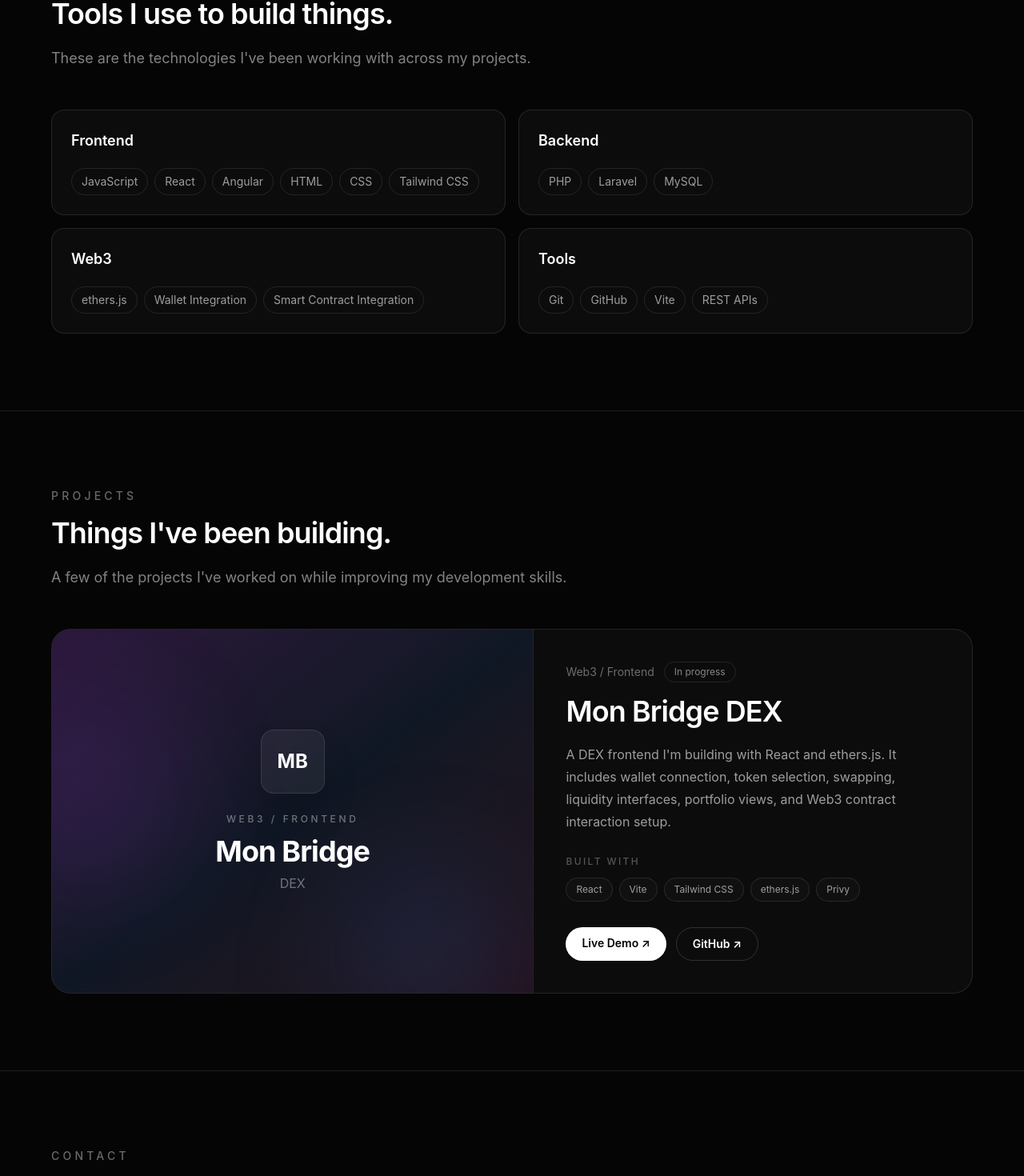
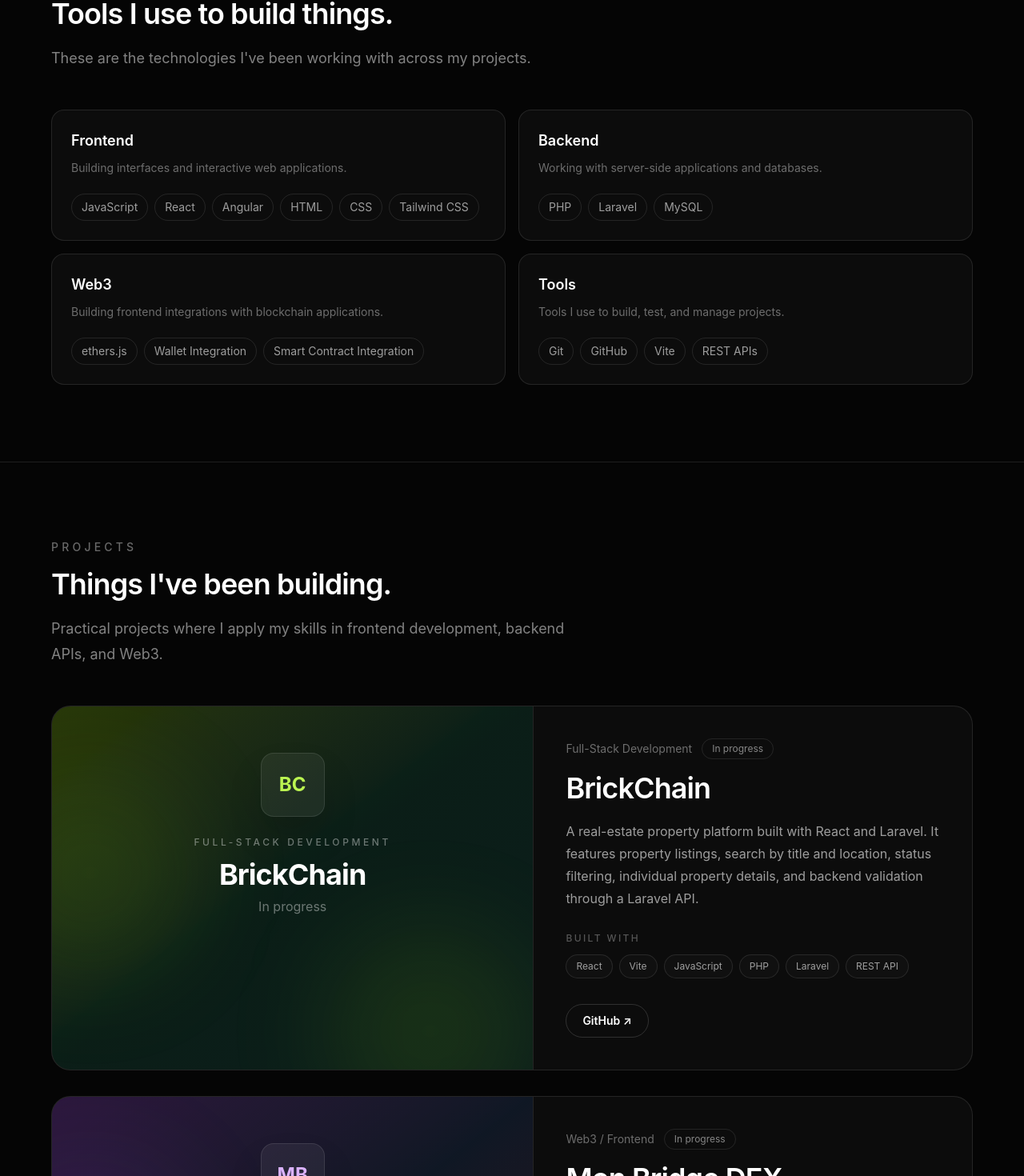
Before and after one commit to MakkyHive/MakkyPortfolio, a React (Vite) app: page / in a window 1280 px wide. Shown: the part 1543-3013 px from the top of the page at 80% size. Built offline with nearby package versions, Linux system fonts and the light colour scheme.

Commit message:
feat: add BrickChain to portfolio

```diff
--- a/src/components/Projects.jsx
+++ b/src/components/Projects.jsx
@@ -1,23 +1,59 @@
+
 import { motion } from "framer-motion";
 
 const projects = [
   {
+    title: "BrickChain",
+    initials: "BC",
+    description:
+      "A real-estate property platform built with React and Laravel. It features property listings, search by title and location, status filtering, individual property details, and backend validation through a Laravel API.",
+    stack: [
+      "React",
+      "Vite",
+      "JavaScript",
+      "PHP",
+      "Laravel",
+      "REST API",
+    ],
+    type: "Full-Stack Development",
+    status: "In progress",
+    github: "https://github.com/MakkyHive/Brickchain-frontend",
+    accent:
+      "from-lime-400/20 via-emerald-500/10 to-teal-500/10",
+    glow: "bg-lime-400/10",
+    iconColor: "text-lime-300",
+  },
+  {
     title: "Mon Bridge DEX",
+    initials: "MB",
     description:
-      "A DEX frontend I'm building with React and ethers.js. It includes wallet connection, token selection, swapping, liquidity interfaces, portfolio views, and Web3 contract interaction setup.",
-    stack: ["React", "Vite", "Tailwind CSS", "ethers.js", "Privy"],
+      "A decentralized exchange frontend I'm building with React and ethers.js. The project includes wallet onboarding, token selection, swap and liquidity interfaces, and Web3 integration setup.",
+    stack: [
+      "React",
+      "Vite",
+      "Tailwind CSS",
+      "ethers.js 5.7.2",
+      "Privy",
+    ],
     type: "Web3 / Frontend",
     status: "In progress",
     github: "https://github.com/MakkyHive/statc-frontend-new",
-    demo: "https://statc-frontend-nig4zyp73-makktechs-projects.vercel.app",
+    demo:
+      "https://statc-frontend-nig4zyp73-makktechs-projects.vercel.app",
+    accent:
+      "from-purple-500/20 via-blue-500/10 to-pink-500/10",
+    glow: "bg-purple-500/10",
+    iconColor: "text-purple-300",
   },
 ];
 
 function Projects() {
   return (
-    <section id="projects" className="border-t border-white/10 px-6 py-24">
+    <section
+      id="projects"
+      className="border-t border-white/10 px-6 py-24"
+    >
       <div className="mx-auto max-w-6xl">
-        {/* Section heading */}
         <div className="max-w-2xl">
           <p className="text-sm font-medium uppercase tracking-[0.3em] text-white/40">
             Projects
@@ -28,54 +64,67 @@ function Projects() {
           </h2>
 
           <p className="mt-5 text-lg leading-8 text-white/50">
-            A few of the projects I've worked on while improving my
-            development skills.
+            Practical projects where I apply my skills in
+            frontend development, backend APIs, and Web3.
           </p>
         </div>
 
-        {/* Projects */}
         <div className="mt-12 space-y-8">
-          {projects.map((project) => (
+          {projects.map((project, index) => (
             <motion.article
               key={project.title}
-              initial={{ opacity: 0, y: 30 }}
+              initial={{ opacity: 0, y: 24 }}
               whileInView={{ opacity: 1, y: 0 }}
-              viewport={{ once: true, amount: 0.2 }}
-              transition={{ duration: 0.6 }}
+              viewport={{ once: true, amount: 0.15 }}
+              transition={{ duration: 0.5, delay: index * 0.1 }}
               className="group overflow-hidden rounded-3xl border border-white/10 bg-white/[0.03]"
             >
               <div className="grid md:grid-cols-[1.1fr_1fr]">
                 {/* Project visual */}
-                <div className="relative min-h-[380px] overflow-hidden border-b border-white/10 md:border-b-0 md:border-r">
-                  <div className="absolute inset-0 bg-gradient-to-br from-purple-500/20 via-blue-500/10 to-pink-500/10 transition duration-700 group-hover:scale-105" />
+                <div className="relative min-h-[320px] overflow-hidden border-b border-white/10 md:border-b-0 md:border-r">
+                  <div
+                    className={`absolute inset-0 bg-gradient-to-br ${project.accent} transition-transform duration-700 group-hover:scale-105`}
+                  />
 
-                  <div className="absolute -left-20 top-20 h-64 w-64 rounded-full bg-purple-500/10 blur-3xl" />
+                  <div
+                    className={`absolute -left-20 top-20 h-64 w-64 rounded-full ${project.glow} blur-3xl`}
+                  />
 
-                  <div className="absolute -bottom-20 right-0 h-64 w-64 rounded-full bg-blue-500/10 blur-3xl" />
+                  <div
+                    className={`absolute -bottom-20 right-0 h-64 w-64 rounded-full ${project.glow} blur-3xl`}
+                  />
 
-                  <div className="relative flex h-full min-h-[380px] items-center justify-center p-8">
+                  <div className="relative flex min-h-[320px] items-center justify-center p-8">
                     <div className="text-center">
-                      <div className="mx-auto flex h-20 w-20 items-center justify-center rounded-2xl border border-white/10 bg-white/[0.06] shadow-2xl">
-                        <span className="text-2xl font-bold">MB</span>
+                      <div
+                        className={`mx-auto flex h-20 w-20 items-center justify-center rounded-2xl border border-white/10 bg-white/[0.06] shadow-2xl ${project.iconColor}`}
+                      >
+                        <span className="text-2xl font-bold">
+                          {project.initials}
+                        </span>
                       </div>
 
                       <p className="mt-6 text-xs font-medium uppercase tracking-[0.3em] text-white/40">
                         {project.type}
                       </p>
 
-                      <h3 className="mt-3 text-4xl font-bold tracking-tight">
-                        Mon Bridge
+                      <h3 className="mt-3 text-3xl font-bold tracking-tight sm:text-4xl">
+                        {project.title}
                       </h3>
 
-                      <p className="mt-2 text-white/40">DEX</p>
+                      <p className="mt-2 text-white/40">
+                        {project.status}
+                      </p>
                     </div>
                   </div>
                 </div>
 
                 {/* Project information */}
-                <div className="flex flex-col justify-center p-8 sm:p-10">
+                <div className="flex flex-col justify-center p-7 sm:p-10">
                   <div className="flex flex-wrap items-center gap-3">
-                    <p className="text-sm text-white/40">{project.type}</p>
+                    <p className="text-sm text-white/40">
+                      {project.type}
+                    </p>
 
                     <span className="rounded-full border border-white/10 px-3 py-1 text-xs text-white/50">
                       {project.status}
@@ -90,7 +139,6 @@ function Projects() {
                     {project.description}
                   </p>
 
-                  {/* Stack */}
                   <div className="mt-7">
                     <p className="text-xs font-medium uppercase tracking-[0.2em] text-white/30">
                       Built with
@@ -108,21 +156,22 @@ function Projects() {
                     </div>
                   </div>
 
-                  {/* Links */}
                   <div className="mt-8 flex flex-wrap gap-3">
+                    {project.demo && (
                       <a
                         href={project.demo}
                         target="_blank"
-                      rel="noreferrer"
+                        rel="noopener noreferrer"
                         className="rounded-full bg-white px-5 py-2.5 text-sm font-semibold text-black transition hover:bg-white/90"
                       >
                         Live Demo ↗
                       </a>
+                    )}
 
                     <a
                       href={project.github}
                       target="_blank"
-                      rel="noreferrer"
+                      rel="noopener noreferrer"
                       className="rounded-full border border-white/15 px-5 py-2.5 text-sm font-semibold transition hover:border-white/30 hover:bg-white/5"
                     >
                       GitHub ↗
--- a/src/components/Skills.jsx
+++ b/src/components/Skills.jsx
@@ -1,18 +1,31 @@
+import { motion } from "framer-motion";
+
 const skills = [
   {
     category: "Frontend",
-    items: ["JavaScript", "React", "Angular", "HTML", "CSS", "Tailwind CSS"],
+    description: "Building interfaces and interactive web applications.",
+    items: [
+      "JavaScript",
+      "React",
+      "Angular",
+      "HTML",
+      "CSS",
+      "Tailwind CSS",
+    ],
   },
   {
     category: "Backend",
+    description: "Working with server-side applications and databases.",
     items: ["PHP", "Laravel", "MySQL"],
   },
   {
     category: "Web3",
+    description: "Building frontend integrations with blockchain applications.",
     items: ["ethers.js", "Wallet Integration", "Smart Contract Integration"],
   },
   {
     category: "Tools",
+    description: "Tools I use to build, test, and manage projects.",
     items: ["Git", "GitHub", "Vite", "REST APIs"],
   },
 ];
@@ -21,7 +34,14 @@ function Skills() {
   return (
     <section id="skills" className="border-t border-white/10 px-6 py-24">
       <div className="mx-auto max-w-6xl">
-        <div className="max-w-2xl">
+        {/* Heading */}
+        <motion.div
+          initial={{ opacity: 0, y: 25 }}
+          whileInView={{ opacity: 1, y: 0 }}
+          viewport={{ once: true, amount: 0.3 }}
+          transition={{ duration: 0.6 }}
+          className="max-w-2xl"
+        >
           <p className="text-sm font-medium uppercase tracking-[0.3em] text-white/40">
             Skills
           </p>
@@ -34,29 +54,36 @@ function Skills() {
             These are the technologies I've been working with across my
             projects.
           </p>
-        </div>
+        </motion.div>
 
+        {/* Skills grid */}
         <div className="mt-12 grid gap-4 sm:grid-cols-2">
-          {skills.map((skill) => (
-            <div
+          {skills.map((skill, index) => (
+            <motion.div
               key={skill.category}
-              className="rounded-2xl border border-white/10 bg-white/[0.03] p-6"
+              initial={{ opacity: 0, y: 25 }}
+              whileInView={{ opacity: 1, y: 0 }}
+              viewport={{ once: true, amount: 0.2 }}
+              transition={{ duration: 0.5, delay: index * 0.08 }}
+              className="group rounded-2xl border border-white/10 bg-white/[0.03] p-6 transition duration-300 hover:border-white/20 hover:bg-white/[0.05]"
             >
-              <h3 className="text-lg font-semibold">
-                {skill.category}
-              </h3>
+              <h3 className="text-lg font-semibold">{skill.category}</h3>
+
+              <p className="mt-2 text-sm leading-6 text-white/40">
+                {skill.description}
+              </p>
 
               <div className="mt-5 flex flex-wrap gap-2">
                 {skill.items.map((item) => (
                   <span
                     key={item}
-                    className="rounded-full border border-white/10 px-3 py-1.5 text-sm text-white/60"
+                    className="rounded-full border border-white/10 px-3 py-1.5 text-sm text-white/60 transition group-hover:border-white/15 group-hover:text-white/70"
                   >
                     {item}
                   </span>
                 ))}
               </div>
-            </div>
+            </motion.div>
           ))}
         </div>
       </div>
```
Lines whose indentation alone changed are shown as unchanged.
